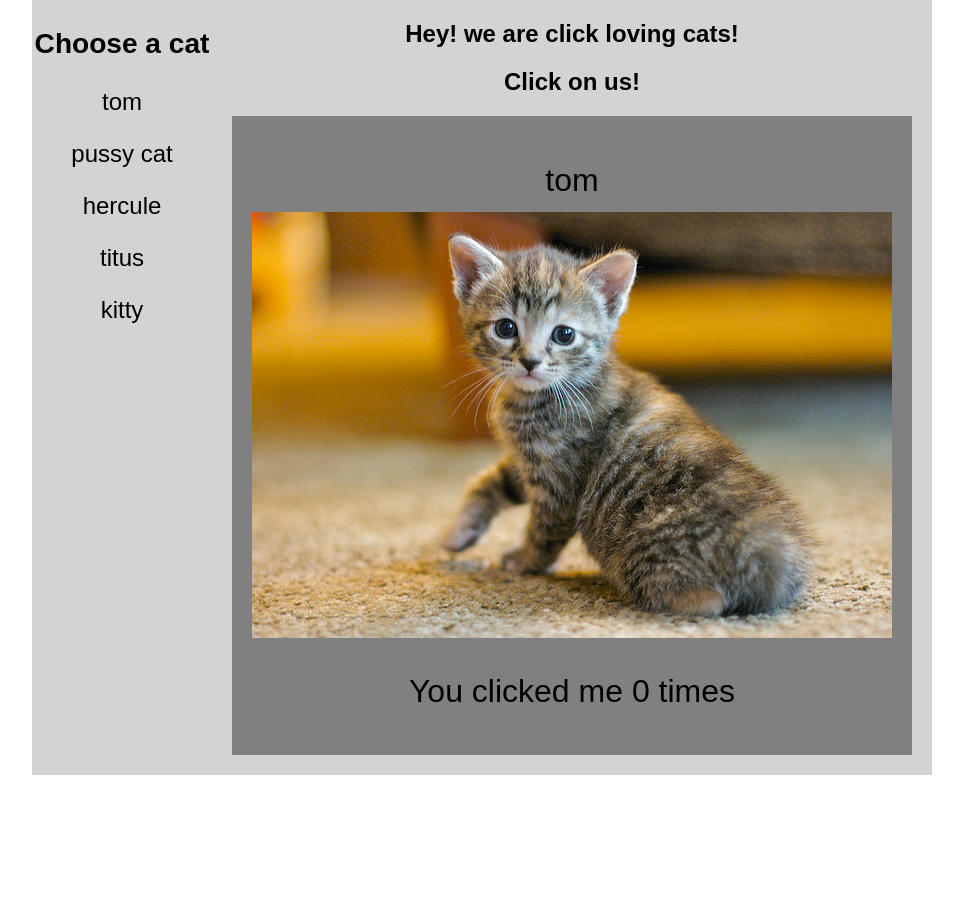
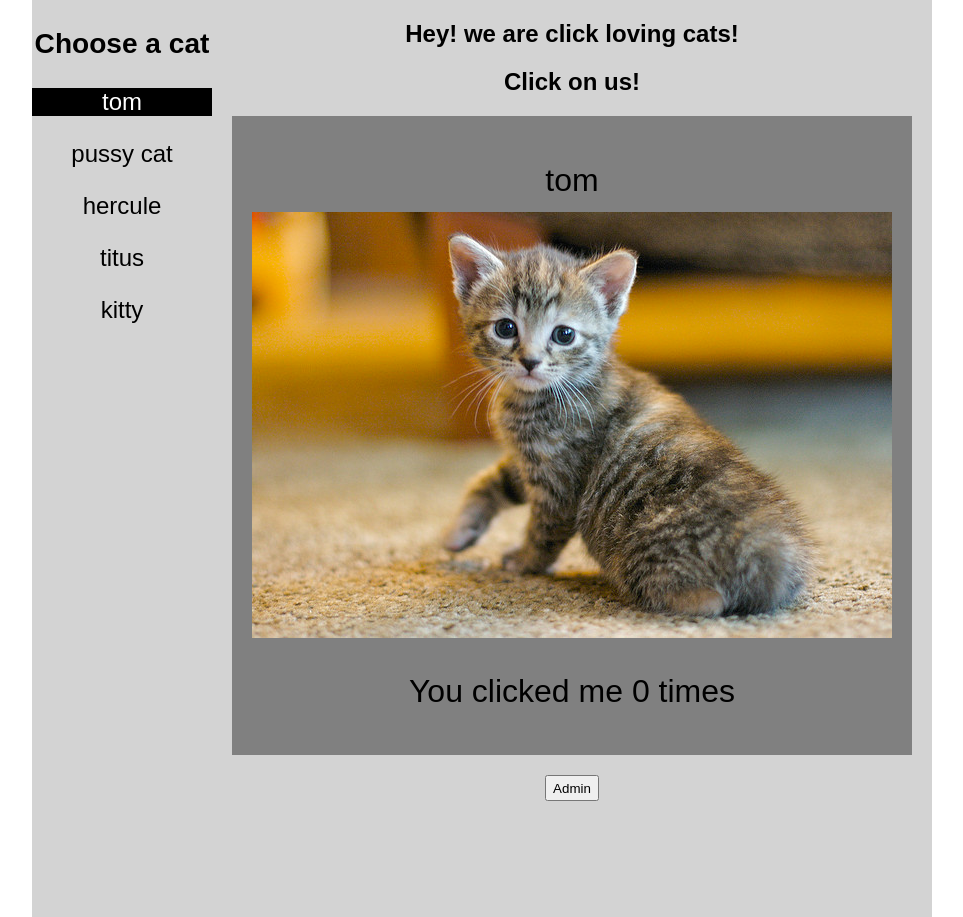
Before and after one commit to Alain91530/Alain91530.github.io, a plain HTML site: page projects/catclicker/index.html in a window 1280 px wide. Both pictures are taken after a click on the element "tom". Shown: the whole page, without its empty margins (158-1121 px from the left). Before the commit the page ends 800 px from the top, so only its background shows below. Drawn offline with Linux system fonts and the light colour scheme.

Commit message:
update catclicker

```diff
--- a/projects/catclicker/css/style.css
+++ b/projects/catclicker/css/style.css
@@ -10,6 +10,28 @@ main {
 }
 header {
 /*  background-color: lightgrey; */
+}
+button {
+  height: 2em;
+  margin-bottom: 20px;
+}
+.hidden {
+  visibility: hidden;
+}
+.admin-zone {
+  display: flex;
+  flex-flow: wrap;
+}
+.adm-btn {
+  width: 100%;
+}
+.adm-input{
+  line-height: 2em;
+  text-align: right;
+  width: 50%
+}
+.validate {
+  width: 50%;
 }
 .cat-display {
   background-color: lightgrey;
@@ -31,3 +53,7 @@ header {
 .nav-element {
   cursor: pointer;
 }
+.selected {
+  color: white;
+  background-color: black;
+}
--- a/projects/catclicker/index.html
+++ b/projects/catclicker/index.html
@@ -28,6 +28,29 @@
           </figcaption>
         </figure>
       </div>
+      <div class="admin-zone">
+        <div class="adm-btn">
+          <button type="button" id= 'admin' name="admin">Admin</button>
+        </div>
+        <div class="adm-input">
+          <div>
+            <label for="cat-name">Name:</label>
+            <input type="text" id="name-of-cat" name="catname" size="15" value="">
+          </div>
+          <div>
+            <label for="cat-img">Photo:</label>
+            <input type="text" id="cat-img" name="catimg" size="25" value="">
+          </div>
+          <div>
+            <label for="click-count">Number of clicks:</label>
+            <input type="number" id="click-count" name="counter" min="5" max="9999" value="">
+          </div>
+        </div>
+        <div class="validate">
+          <button type="button" id = "save" name="save">Save</button>
+          <button type="button" id="cancel" name="cancel">Cancel</button>
+        </div>
+      </div>
     </article>
   </main>
 
--- a/projects/catclicker/js/app.js
+++ b/projects/catclicker/js/app.js
@@ -7,12 +7,14 @@ class Cat {
     this.name = name;
     this.picture = picture;
     this.clickCount = 0;
+    this.selected = false;
   }
 }
 
 /* initialize array of different cats */
 let model = {
   currentCat: null,
+  adminMode: false,
   cats: [
     new Cat('tom', 'img/cat-1.jpg'),
     new Cat('pussy cat','img/cat-2.jpg'),
@@ -26,38 +28,75 @@ let model = {
 /******************************************************************************/
 /*                 View 1: the menu                                           */
 /******************************************************************************/
+
 /* The elements where we await clicks */
-//let theCats = document.getElementsByClassName('cat');
 let listView = {
   init: function() {
+    let cats = octopus.getCats();
+    let cat;
+    let catElement;
+    let i;
     this.catList = document.getElementById('navMenu');
-    this.render();
-  },
-  render: function() {
-    let cats = octopus.getCats();
-    let catElement;
-    let cat;
-    let i;
-
+    // Create the DOM elements for the cat menu
     for (i = 0; i< cats.length; i++) {
       cat = cats[i];
       /* for each cat construct an html node */
       catElement = document.createElement('p');
       catElement.textContent = `${cat.name}`;
       catElement.className+='nav-element';
-      /*Append the node to the menu */
+      /* Append it to the DOM */
+      this.catList.appendChild(catElement);
+    }
+    this.render();
+  },
 
+  render: function() {
+    let cats = octopus.getCats();
+    let catElements = document.getElementsByClassName('nav-element');
+    let cat;
+    let catElement;
+    let i;
+    /* For each cat set an event on click and render the selected cat with
+       a different class to higjligth it
+     */
+    for (i = 0; i< cats.length; i++) {
+      cat = cats[i];
+      catElement = catElements[i];
+      catElement.textContent = `${cat.name}`;
+      /* set or unset the selected class */
+      (cat.selected) ? catElement.classList.add('selected') :
+        catElement.classList.remove('selected');
+      /* Set an event listener when a cat name is clicked with a closure in the
+       * callback fonction to have catClicked.clicks pointing at the right place
+       */
       catElement.addEventListener('click', (function(catClicked) {
         return function() {
           octopus.setCurrentCat(catClicked);
+          listView.updateSelected();
           catView.render();
+          adminView.render();
         };
       })(cat));
-      this.catList.appendChild(catElement);
-      /* Set an event listener when a cat name is clicked */
+    }
+  },
+
+  /* Updates the right cat in the cat menu */
+  updateSelected: function() {
+    let cats = octopus.getCats();
+    let catElements = document.getElementsByClassName('nav-element');
+    let cat;
+    let catElement;
+    let i;
+
+    for (i = 0; i< cats.length; i++) {
+      cat = cats[i];
+      catElement = catElements[i];
+      (cat.selected) ? catElement.classList.add('selected') :
+        catElement.classList.remove('selected');
     }
   }
 };
+
 /******************************************************************************/
 /*                View 2 : the cat to click                                   */
 /******************************************************************************/
@@ -76,24 +115,83 @@ let catView = {
     this.image.addEventListener('click', octopus.addClick);
   }
 };
-
+/******************************************************************************/
+/*              View 3 : Admin pannel                                         */
+/******************************************************************************/
+let adminView ={
+  init: function() {
+    let adminInput = document.getElementsByClassName('adm-input')[0];
+    let adminValidate = document.getElementsByClassName('validate')[0];
+    document.getElementById('admin').addEventListener('click', octopus.setAdminMode);
+    document.getElementById('cancel').addEventListener('click', octopus.cancelInput);
+    document.getElementById('save').addEventListener('click', octopus.saveCat);
+    if (!octopus.getAdminMode()) {
+      adminInput.classList.add('hidden');
+      adminValidate.classList.add('hidden');
+    }
+  },
+  render: function() {
+    let currentCat = octopus.getCurrentCat();
+    let adminInput = document.getElementsByClassName('adm-input')[0];
+    let adminValidate = document.getElementsByClassName('validate')[0];
+    if (!octopus.getAdminMode()) {
+      adminInput.classList.add('hidden');
+      adminValidate.classList.add('hidden');
+    }
+    else {
+      adminInput.classList.remove('hidden');
+      adminValidate.classList.remove('hidden');
+      document.getElementById('name-of-cat').value = currentCat.name;
+      document.getElementById('cat-img').value = currentCat.picture;
+      document.getElementById('click-count').value = currentCat.clickCount;
+    }
+  }
+};
 /******************************************************************************/
 /*              Octopus                                                       */
 /******************************************************************************/
 let octopus = {
+
   init: function() {
     model.currentCat = model.cats[0];
+    model.cats[0].selected = true;
     listView.init();
     catView.init();
+    adminView.init();
+  },
+  getAdminMode: function() {
+    return model.adminMode;
   },
   getCurrentCat: function() {
     return model.currentCat;
   },
+  getCurrentCatindex() {
+    return model.currentCatIndex;
+  },
   getCats() {
     return model.cats;
   },
+  setAdminMode: function() {
+    model.adminMode = !model.adminMode;
+    adminView.render();
+  },
   setCurrentCat: function(cat) {
+    model.cats[model.cats.indexOf(model.currentCat)].selected = false;
     model.currentCat = cat;
+    model.cats[model.cats.indexOf(model.currentCat)].selected = true;
+  },
+  cancelInput: function() {
+    adminView.render();
+  },
+  saveCat: function() {
+    let index;
+    model.currentCat.name = document.getElementById('name-of-cat').value;
+    model.currentCat.picture = document.getElementById('cat-img').value;
+    model.currentCat.clickCount = parseInt(document.getElementById('click-count').value,10);
+    index=model.cats.indexOf(model.currentCat);
+    model.cats[index] = model.currentCat;
+    catView.render();
+    listView.render();
   },
   addClick: function() {
     model.currentCat.clickCount++;
```
Also changed, not shown: projects/catclicker/img/cat-6.jpg (added), 1 other file.
